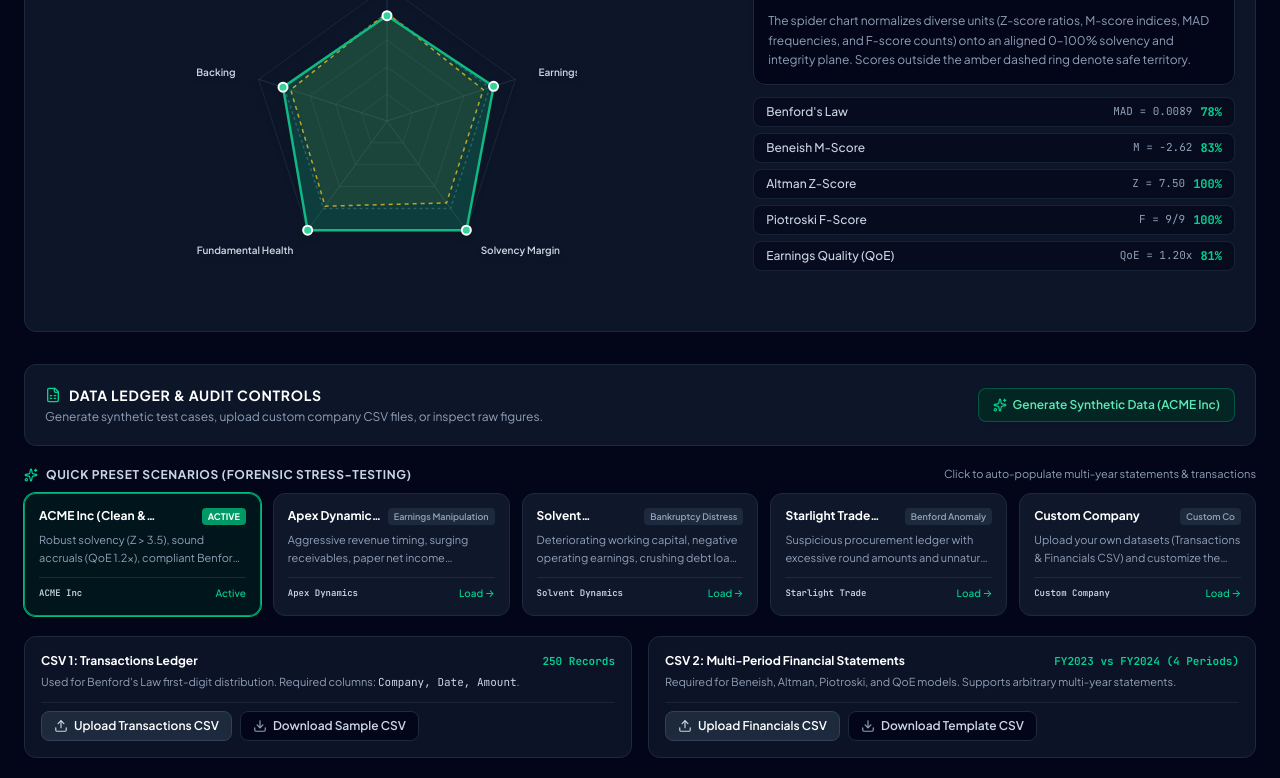
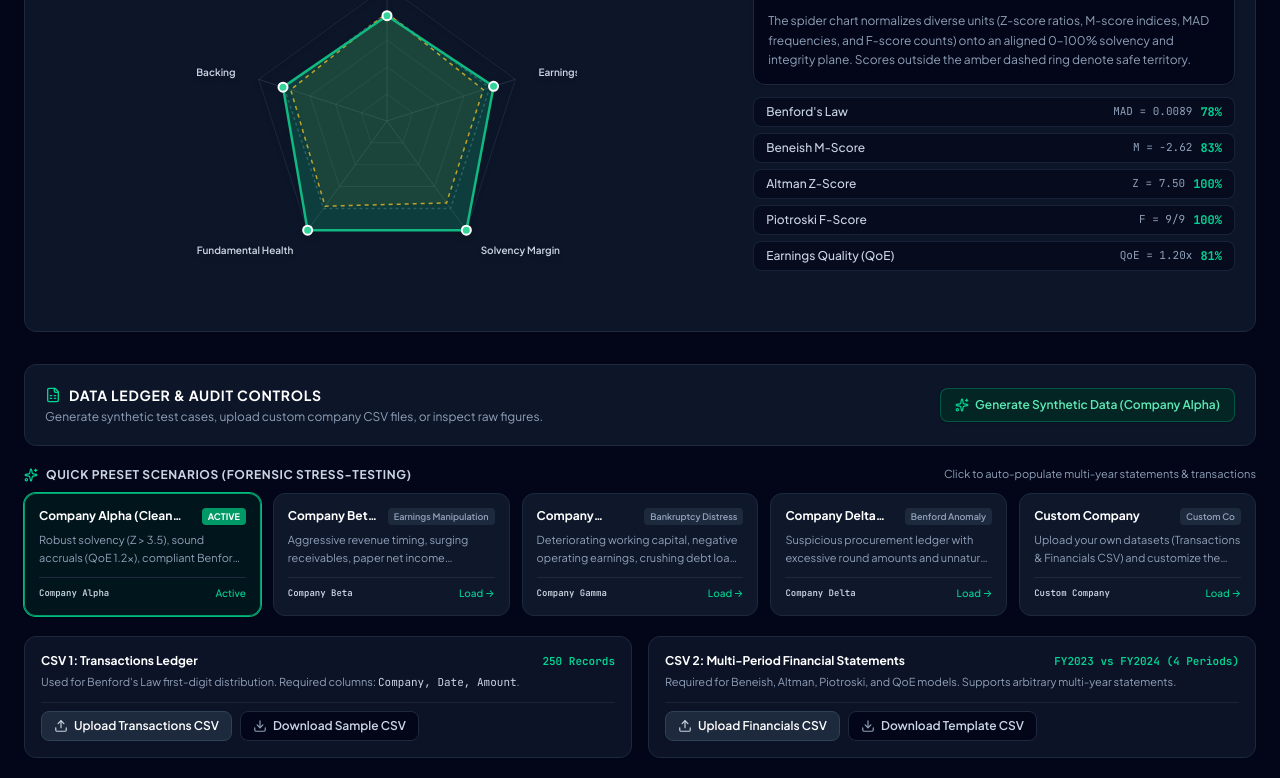
Before and after one commit to ferangiz-abdurakhmonova/ForensiScore-BBAPQ, a React (Vite) app: page / in a window 1280 px wide. Shown: the part 1544-2322 px from the top of the page. Built offline with nearby package versions, Linux system fonts and the light colour scheme.

Commit message:
refactor: rename ACME Inc to Company Alpha
Update internal references and synthetic data identifiers to use "Company Alpha" for brand consistency.

```diff
--- a/src/App.tsx
+++ b/src/App.tsx
@@ -1,9 +1,9 @@
 import React, { useState, useMemo, useCallback } from 'react';
 import { FinancialStatement, Transaction, BenfordDrillDownFilter } from './types/audit';
 import {
-  ACME_FINANCIALS_2023,
-  ACME_FINANCIALS_2024,
-  ACME_MULTI_PERIODS,
+  ALPHA_FINANCIALS_2023,
+  ALPHA_FINANCIALS_2024,
+  ALPHA_MULTI_PERIODS,
   generateBenfordTransactions,
   PRESET_SCENARIOS,
   PresetScenario,
@@ -37,9 +37,9 @@ import {
 export default function App() {
   // State for dataset
   const [transactions, setTransactions] = useState<Transaction[]>(() =>
-    generateBenfordTransactions('ACME Inc', 250, 'benford')
+    generateBenfordTransactions('Company Alpha', 250, 'benford')
   );
-  const [financialStatements, setFinancialStatements] = useState<FinancialStatement[]>(() => ACME_MULTI_PERIODS);
+  const [financialStatements, setFinancialStatements] = useState<FinancialStatement[]>(() => ALPHA_MULTI_PERIODS);
   const [targetPeriod, setTargetPeriod] = useState<string>('2024');
   const [baselinePeriod, setBaselinePeriod] = useState<string>('2023');
 
@@ -138,9 +138,9 @@ export default function App() {
     setIsGenerating(true);
     setActivePresetId('acme_healthy');
     setTimeout(() => {
-      const newTxs = generateBenfordTransactions('ACME Inc', 250, 'benford');
+      const newTxs = generateBenfordTransactions('Company Alpha', 250, 'benford');
       setTransactions(newTxs);
-      setFinancialStatements(ACME_MULTI_PERIODS);
+      setFinancialStatements(ALPHA_MULTI_PERIODS);
       setTargetPeriod('2024');
       setBaselinePeriod('2023');
       setIsGenerating(false);
@@ -182,12 +182,12 @@ export default function App() {
 
       const txs =
         preset.id === 'starlight_benford'
-          ? generateBenfordTransactions('Starlight Trade', 280, 'anomalous')
+          ? generateBenfordTransactions('Company Delta', 280, 'anomalous')
           : preset.id === 'apex_manipulation'
-          ? generateBenfordTransactions('Apex Dynamics', 200, 'benford')
+          ? generateBenfordTransactions('Company Beta', 200, 'benford')
           : preset.id === 'solv_distress'
-          ? generateBenfordTransactions('Solvent Dynamics', 180, 'benford')
-          : generateBenfordTransactions('ACME Inc', 250, 'benford');
+          ? generateBenfordTransactions('Company Gamma', 180, 'benford')
+          : generateBenfordTransactions('Company Alpha', 250, 'benford');
 
       setTransactions(txs);
       const statements =
--- a/src/components/DataLedgerWorkbench.tsx
+++ b/src/components/DataLedgerWorkbench.tsx
@@ -341,7 +341,7 @@ export const DataLedgerWorkbench: React.FC<DataLedgerWorkbenchProps> = ({
             className="inline-flex items-center gap-1.5 px-3.5 py-2 text-xs font-semibold text-emerald-800 dark:text-emerald-300 bg-emerald-50 hover:bg-emerald-100 dark:bg-emerald-950/70 dark:hover:bg-emerald-900/70 border border-emerald-300 dark:border-emerald-700/60 rounded-lg transition-colors whitespace-nowrap shadow-sm"
           >
             <Sparkles className="w-3.5 h-3.5 text-emerald-600 dark:text-emerald-400" />
-            <span>Generate Synthetic Data (ACME Inc)</span>
+            <span>Generate Synthetic Data (Company Alpha)</span>
           </button>
         </div>
       </div>
--- a/src/components/TopNav.tsx
+++ b/src/components/TopNav.tsx
@@ -77,7 +77,7 @@ export const TopNav: React.FC<TopNavProps> = ({
             onClick={onGenerateSynthetic}
             disabled={isGenerating}
             className="inline-flex items-center gap-1.5 px-3 py-1.5 text-xs font-semibold text-emerald-700 dark:text-emerald-300 bg-emerald-50 hover:bg-emerald-100 dark:bg-emerald-950/60 dark:hover:bg-emerald-900/60 border border-emerald-300 dark:border-emerald-700/50 rounded-lg transition-colors whitespace-nowrap disabled:opacity-50"
-            title="Preload ACME Inc synthetic transactions and multi-period statements"
+            title="Preload Company Alpha synthetic transactions and multi-period statements"
           >
             {isGenerating ? (
               <RefreshCw className="w-3.5 h-3.5 animate-spin" />
--- a/src/data/syntheticData.ts
+++ b/src/data/syntheticData.ts
@@ -4,7 +4,7 @@ import { FinancialStatement, Transaction } from '../types/audit';
  * Generates transactions according to Benford's law or with anomalies
  */
 export function generateBenfordTransactions(
-  company: string = 'ACME Inc',
+  company: string = 'Company Alpha',
   count: number = 220,
   mode: 'benford' | 'anomalous' = 'benford'
 ): Transaction[] {
@@ -68,11 +68,11 @@ export function generateBenfordTransactions(
 }
 
 /**
- * Standard baseline financial statements for ACME Inc (2023 & 2024)
+ * Standard baseline financial statements for Company Alpha (2023 & 2024)
  * High-performing, clean, solvent company
  */
-export const ACME_FINANCIALS_2021: FinancialStatement = {
-  Company: 'ACME Inc',
+export const ALPHA_FINANCIALS_2021: FinancialStatement = {
+  Company: 'Company Alpha',
   Period: '2021',
   TotalAssets: 102000000,
   TotalLiabilities: 44000000,
@@ -93,8 +93,8 @@ export const ACME_FINANCIALS_2021: FinancialStatement = {
   RetainedEarnings: 36000000,
 };
 
-export const ACME_FINANCIALS_2022: FinancialStatement = {
-  Company: 'ACME Inc',
+export const ALPHA_FINANCIALS_2022: FinancialStatement = {
+  Company: 'Company Alpha',
   Period: '2022',
   TotalAssets: 114000000,
   TotalLiabilities: 46000000,
@@ -115,8 +115,8 @@ export const ACME_FINANCIALS_2022: FinancialStatement = {
   RetainedEarnings: 44000000,
 };
 
-export const ACME_FINANCIALS_2023: FinancialStatement = {
-  Company: 'ACME Inc',
+export const ALPHA_FINANCIALS_2023: FinancialStatement = {
+  Company: 'Company Alpha',
   Period: '2023',
   TotalAssets: 125000000,
   TotalLiabilities: 48000000,
@@ -137,8 +137,8 @@ export const ACME_FINANCIALS_2023: FinancialStatement = {
   RetainedEarnings: 52000000,
 };
 
-export const ACME_FINANCIALS_2024: FinancialStatement = {
-  Company: 'ACME Inc',
+export const ALPHA_FINANCIALS_2024: FinancialStatement = {
+  Company: 'Company Alpha',
   Period: '2024',
   TotalAssets: 142000000,
   TotalLiabilities: 51000000,
@@ -159,11 +159,11 @@ export const ACME_FINANCIALS_2024: FinancialStatement = {
   RetainedEarnings: 68000000,
 };
 
-export const ACME_MULTI_PERIODS = [
-  ACME_FINANCIALS_2021,
-  ACME_FINANCIALS_2022,
-  ACME_FINANCIALS_2023,
-  ACME_FINANCIALS_2024,
+export const ALPHA_MULTI_PERIODS = [
+  ALPHA_FINANCIALS_2021,
+  ALPHA_FINANCIALS_2022,
+  ALPHA_FINANCIALS_2023,
+  ALPHA_FINANCIALS_2024,
 ];
 
 /**
@@ -207,27 +207,27 @@ export const EMPTY_FINANCIAL_STATEMENT: FinancialStatement = {
 export const PRESET_SCENARIOS: PresetScenario[] = [
   {
     id: 'acme_healthy',
-    name: 'ACME Inc (Clean & Healthy)',
+    name: 'Company Alpha (Clean Baseline)',
     shortTag: 'Clean Baseline',
     description: 'Robust solvency (Z > 3.5), sound accruals (QoE 1.2x), compliant Benford distribution, and low manipulation probability.',
-    company: 'ACME Inc',
+    company: 'Company Alpha',
     expectedOutcome: 'STRONG & HEALTHY (5/5 Green Badges)',
-    transactions: generateBenfordTransactions('ACME Inc', 250, 'benford'),
-    financialStatements: ACME_MULTI_PERIODS,
-    fin2023: ACME_FINANCIALS_2023,
-    fin2024: ACME_FINANCIALS_2024,
+    transactions: generateBenfordTransactions('Company Alpha', 250, 'benford'),
+    financialStatements: ALPHA_MULTI_PERIODS,
+    fin2023: ALPHA_FINANCIALS_2023,
+    fin2024: ALPHA_FINANCIALS_2024,
   },
   {
     id: 'apex_manipulation',
-    name: 'Apex Dynamics (High Manipulation Risk)',
+    name: 'Company Beta (Earnings Manipulation)',
     shortTag: 'Earnings Manipulation',
     description: 'Aggressive revenue timing, surging receivables, paper net income unbacked by operating cash (QoE = 0.35x), tripping Beneish M-Score.',
-    company: 'Apex Dynamics',
+    company: 'Company Beta',
     expectedOutcome: 'HIGH RISK / RED FLAGS (Beneish M-Score & QoE Flagged)',
-    transactions: generateBenfordTransactions('Apex Dynamics', 200, 'benford'),
+    transactions: generateBenfordTransactions('Company Beta', 200, 'benford'),
     financialStatements: [
       {
-        Company: 'Apex Dynamics',
+        Company: 'Company Beta',
         Period: '2021',
         TotalAssets: 92000000,
         TotalLiabilities: 45000000,
@@ -248,7 +248,7 @@ export const PRESET_SCENARIOS: PresetScenario[] = [
         RetainedEarnings: 29000000,
       },
       {
-        Company: 'Apex Dynamics',
+        Company: 'Company Beta',
         Period: '2022',
         TotalAssets: 101000000,
         TotalLiabilities: 49000000,
@@ -269,7 +269,7 @@ export const PRESET_SCENARIOS: PresetScenario[] = [
         RetainedEarnings: 33000000,
       },
       {
-        Company: 'Apex Dynamics',
+        Company: 'Company Beta',
         Period: '2023',
         TotalAssets: 110000000,
         TotalLiabilities: 55000000,
@@ -290,7 +290,7 @@ export const PRESET_SCENARIOS: PresetScenario[] = [
         RetainedEarnings: 38000000,
       },
       {
-        Company: 'Apex Dynamics',
+        Company: 'Company Beta',
         Period: '2024',
         TotalAssets: 145000000,
         TotalLiabilities: 82000000,
@@ -312,7 +312,7 @@ export const PRESET_SCENARIOS: PresetScenario[] = [
       },
     ],
     fin2023: {
-      Company: 'Apex Dynamics',
+      Company: 'Company Beta',
       Period: '2023',
       TotalAssets: 110000000,
       TotalLiabilities: 55000000,
@@ -333,7 +333,7 @@ export const PRESET_SCENARIOS: PresetScenario[] = [
       RetainedEarnings: 38000000,
     },
     fin2024: {
-      Company: 'Apex Dynamics',
+      Company: 'Company Beta',
       Period: '2024',
       TotalAssets: 145000000,
       TotalLiabilities: 82000000,
@@ -356,15 +356,15 @@ export const PRESET_SCENARIOS: PresetScenario[] = [
   },
   {
     id: 'solv_distress',
-    name: 'Solvent Dynamics (Insolvency & Distress)',
+    name: 'Company Gamma (Bankruptcy Distress)',
     shortTag: 'Bankruptcy Distress',
     description: 'Deteriorating working capital, negative operating earnings, crushing debt load (Z < 0.90), and Piotroski deterioration (F-Score <= 3).',
-    company: 'Solvent Dynamics',
+    company: 'Company Gamma',
     expectedOutcome: 'HIGH RISK / RED FLAGS (Altman Distress & Low Piotroski)',
-    transactions: generateBenfordTransactions('Solvent Dynamics', 180, 'benford'),
+    transactions: generateBenfordTransactions('Company Gamma', 180, 'benford'),
     financialStatements: [
       {
-        Company: 'Solvent Dynamics',
+        Company: 'Company Gamma',
         Period: '2021',
         TotalAssets: 104000000,
         TotalLiabilities: 58000000,
@@ -385,7 +385,7 @@ export const PRESET_SCENARIOS: PresetScenario[] = [
         RetainedEarnings: 14000000,
       },
       {
-        Company: 'Solvent Dynamics',
+        Company: 'Company Gamma',
         Period: '2022',
         TotalAssets: 100000000,
         TotalLiabilities: 61000000,
@@ -406,7 +406,7 @@ export const PRESET_SCENARIOS: PresetScenario[] = [
         RetainedEarnings: 11000000,
       },
       {
-        Company: 'Solvent Dynamics',
+        Company: 'Company Gamma',
         Period: '2023',
         TotalAssets: 95000000,
         TotalLiabilities: 65000000,
@@ -427,7 +427,7 @@ export const PRESET_SCENARIOS: PresetScenario[] = [
         RetainedEarnings: 8000000,
       },
       {
-        Company: 'Solvent Dynamics',
+        Company: 'Company Gamma',
         Period: '2024',
         TotalAssets: 88000000,
         TotalLiabilities: 81000000,
@@ -449,7 +449,7 @@ export const PRESET_SCENARIOS: PresetScenario[] = [
       },
     ],
     fin2023: {
-      Company: 'Solvent Dynamics',
+      Company: 'Company Gamma',
       Period: '2023',
       TotalAssets: 95000000,
       TotalLiabilities: 65000000,
@@ -470,7 +470,7 @@ export const PRESET_SCENARIOS: PresetScenario[] = [
       RetainedEarnings: 8000000,
     },
     fin2024: {
-      Company: 'Solvent Dynamics',
+      Company: 'Company Gamma',
       Period: '2024',
       TotalAssets: 88000000,
       TotalLiabilities: 81000000,
@@ -493,20 +493,20 @@ export const PRESET_SCENARIOS: PresetScenario[] = [
   },
   {
     id: 'starlight_benford',
-    name: 'Starlight Trade (Transaction Anomaly / Fraud)',
+    name: 'Company Delta (Benford Anomaly)',
     shortTag: 'Benford Anomaly',
     description: 'Suspicious procurement ledger with excessive round amounts and unnatural digit clustering (MAD >= 0.020, high Chi-square).',
-    company: 'Starlight Trade',
+    company: 'Company Delta',
     expectedOutcome: 'WARNING / ANOMALIES (Benford Bad / Chi-Sq High)',
-    transactions: generateBenfordTransactions('Starlight Trade', 280, 'anomalous'),
+    transactions: generateBenfordTransactions('Company Delta', 280, 'anomalous'),
     financialStatements: [
-      { ...ACME_FINANCIALS_2021, Company: 'Starlight Trade' },
-      { ...ACME_FINANCIALS_2022, Company: 'Starlight Trade' },
-      { ...ACME_FINANCIALS_2023, Company: 'Starlight Trade' },
-      { ...ACME_FINANCIALS_2024, Company: 'Starlight Trade' },
+      { ...ALPHA_FINANCIALS_2021, Company: 'Company Delta' },
+      { ...ALPHA_FINANCIALS_2022, Company: 'Company Delta' },
+      { ...ALPHA_FINANCIALS_2023, Company: 'Company Delta' },
+      { ...ALPHA_FINANCIALS_2024, Company: 'Company Delta' },
     ],
-    fin2023: { ...ACME_FINANCIALS_2023, Company: 'Starlight Trade' },
-    fin2024: { ...ACME_FINANCIALS_2024, Company: 'Starlight Trade' },
+    fin2023: { ...ALPHA_FINANCIALS_2023, Company: 'Company Delta' },
+    fin2024: { ...ALPHA_FINANCIALS_2024, Company: 'Company Delta' },
   },
   {
     id: 'custom',
```
